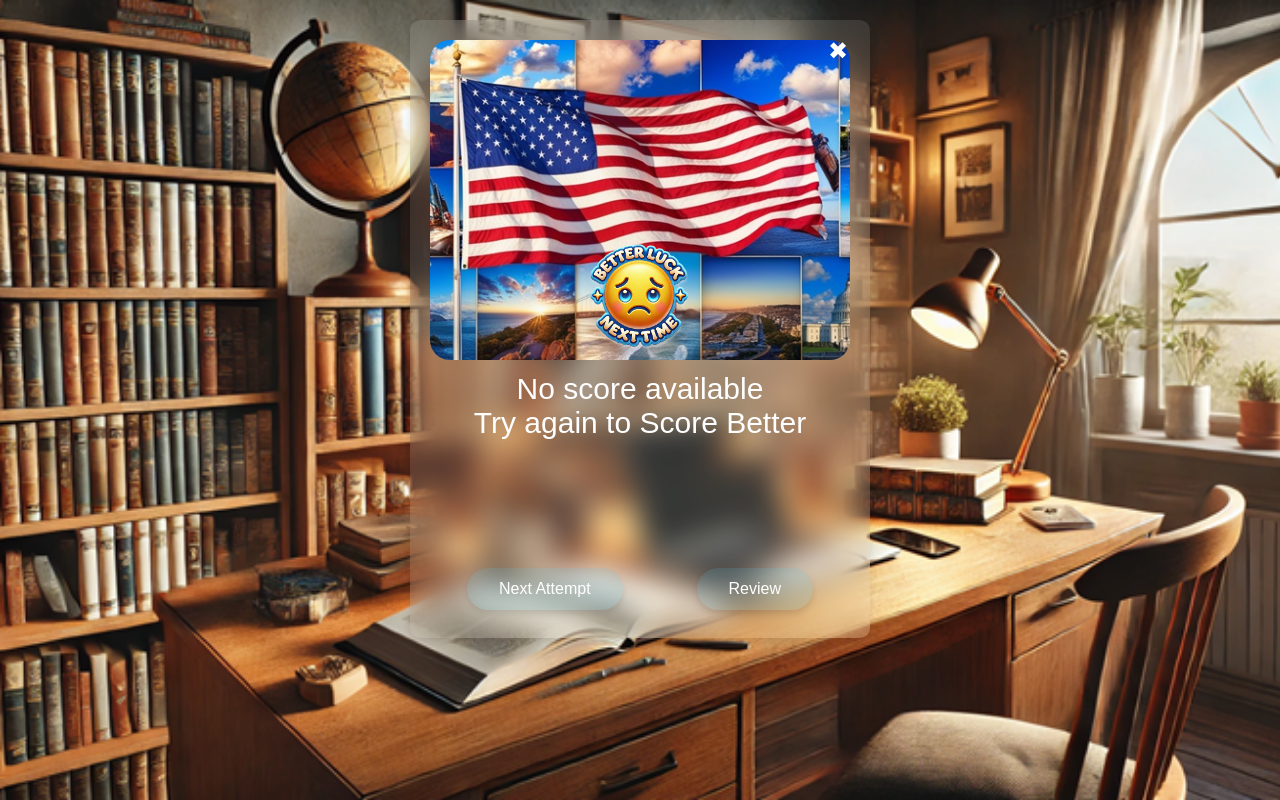
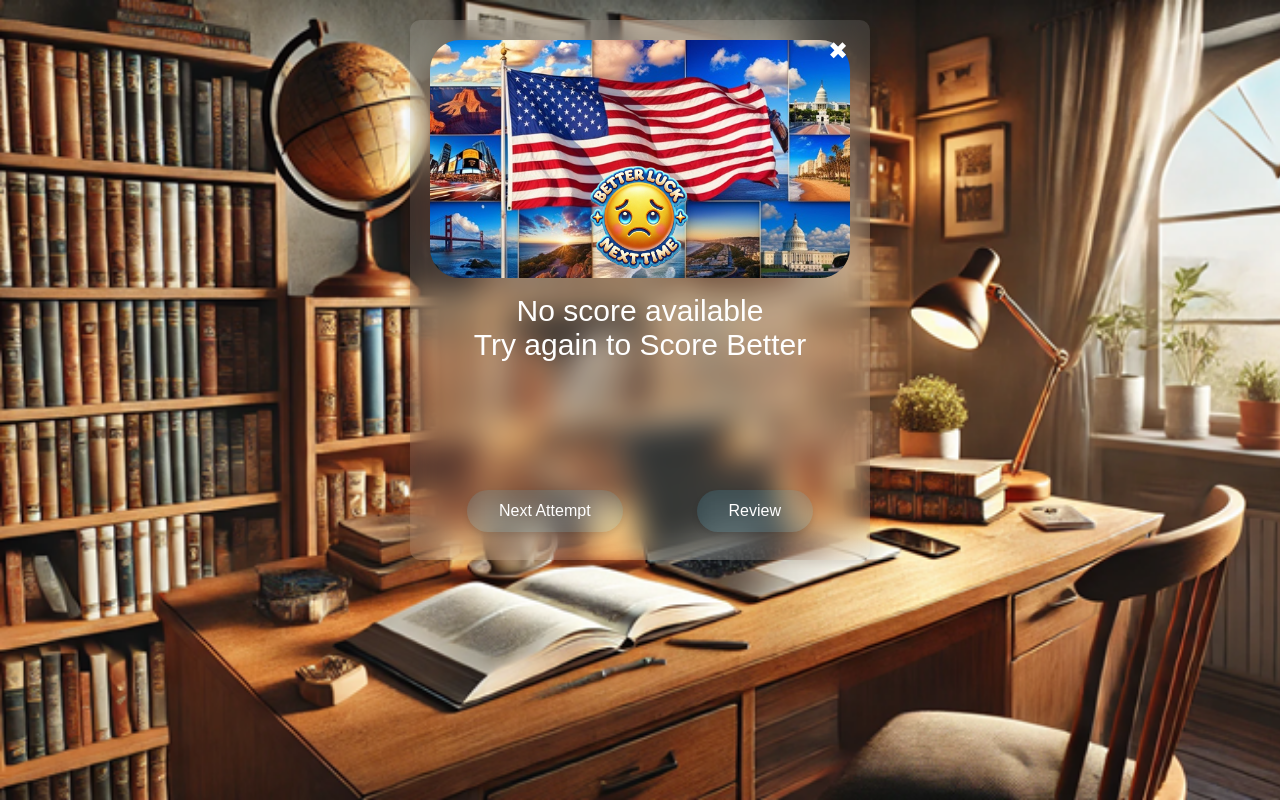
Before and after one commit to sanzay83/adquiz, a React (Create React App) app: page /result in a window 1280 px wide. Built offline with nearby package versions, Linux system fonts and the light colour scheme.

Commit message:
fixed image on result page

```diff
--- a/src/components/Result.jsx
+++ b/src/components/Result.jsx
@@ -21,7 +21,11 @@ function Result() {
             <button className="close-button">✖</button>
           </div>
         </Link>
-        <div className="halfBackground" />
+        <img
+          src={require("../assets/background.jpg")}
+          style={{ maxWidth: "100%", borderRadius: "30px" }}
+          alt="flagWithImageOfPlaces"
+        />
         <div className="trf">
           {score < 6 ? (
             <img src={require("../assets/tryagain.png")} alt="TryAgainEmoji" />
--- a/src/styles/Result.css
+++ b/src/styles/Result.css
@@ -3,16 +3,6 @@
   max-width: 500px;
   min-width: 200px;
   height: 100vh;
-}
-
-.halfBackground {
-  text-align: center;
-  background-image: url("../assets/background.jpg");
-  background-size: cover;
-  border-radius: 20px;
-  background-position: center;
-  height: 40vh;
-  color: white;
 }
 
 .resultSection {
```
Also changed, not shown: src/assets/Default_A_majestic_starsandstripes_American_flag_proudly_wavin_0.jpg (added).
